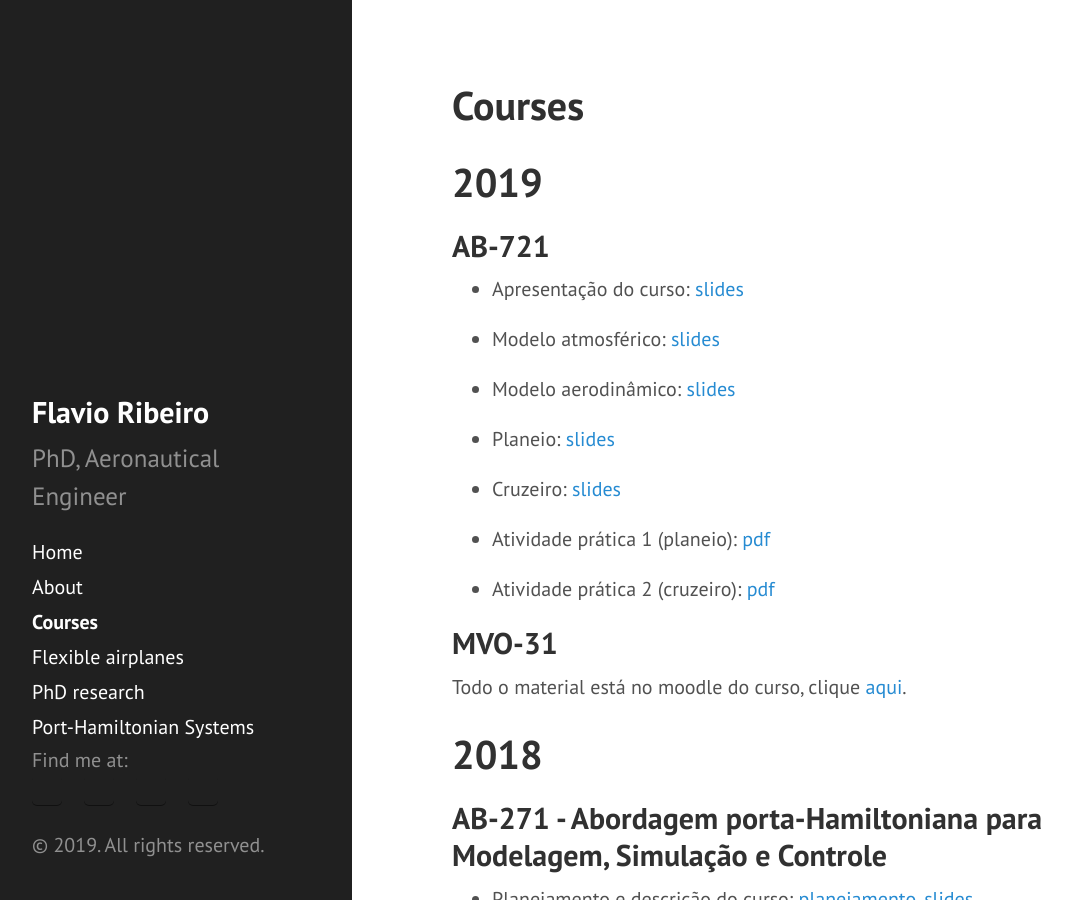
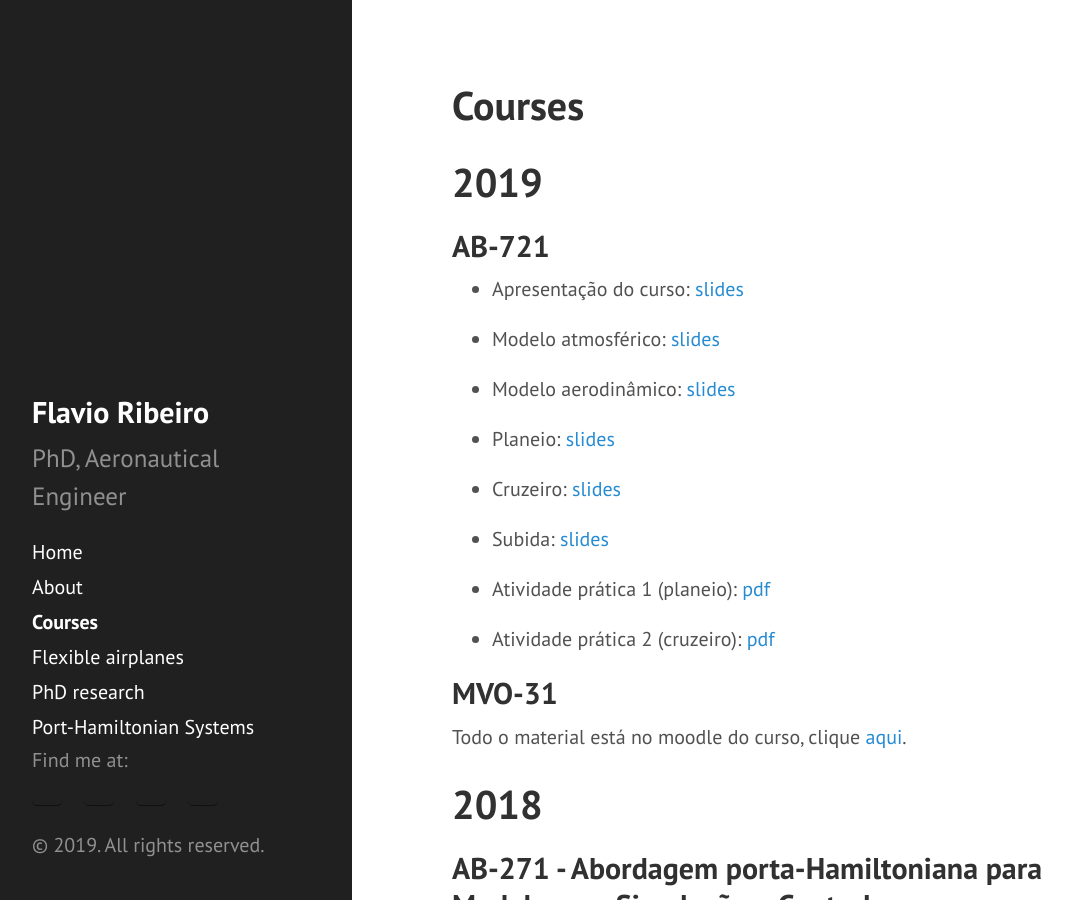
Before and after one commit to flavioluiz/flavioluiz.github.io, a Jekyll site: the page built from courses.md, in a window 1280 px wide and 900 px high. Shown: the whole window, without its empty margins (8-1080 px from the left). Built offline with Jekyll 4.4.1, drawn with Linux system fonts in a browser that asks for light colours.

Commit message:
aula de subida

```diff
--- a/courses.md
+++ b/courses.md
@@ -15,6 +15,8 @@ title: Courses
 * Planeio: [slides](http://flavioluiz.github.io/cursos/2019/ab721/3planeio.pdf)
 
 * Cruzeiro: [slides](http://flavioluiz.github.io/cursos/2019/ab721/4cruzeiro.pdf)
+
+* Subida: [slides](http://flavioluiz.github.io/cursos/2019/ab721/5subida.pdf)
 
 * Atividade prática 1 (planeio): [pdf](http://flavioluiz.github.io/cursos/2019/ab721/lab1.pdf)
 
```
Also changed, not shown: 1 other file.
